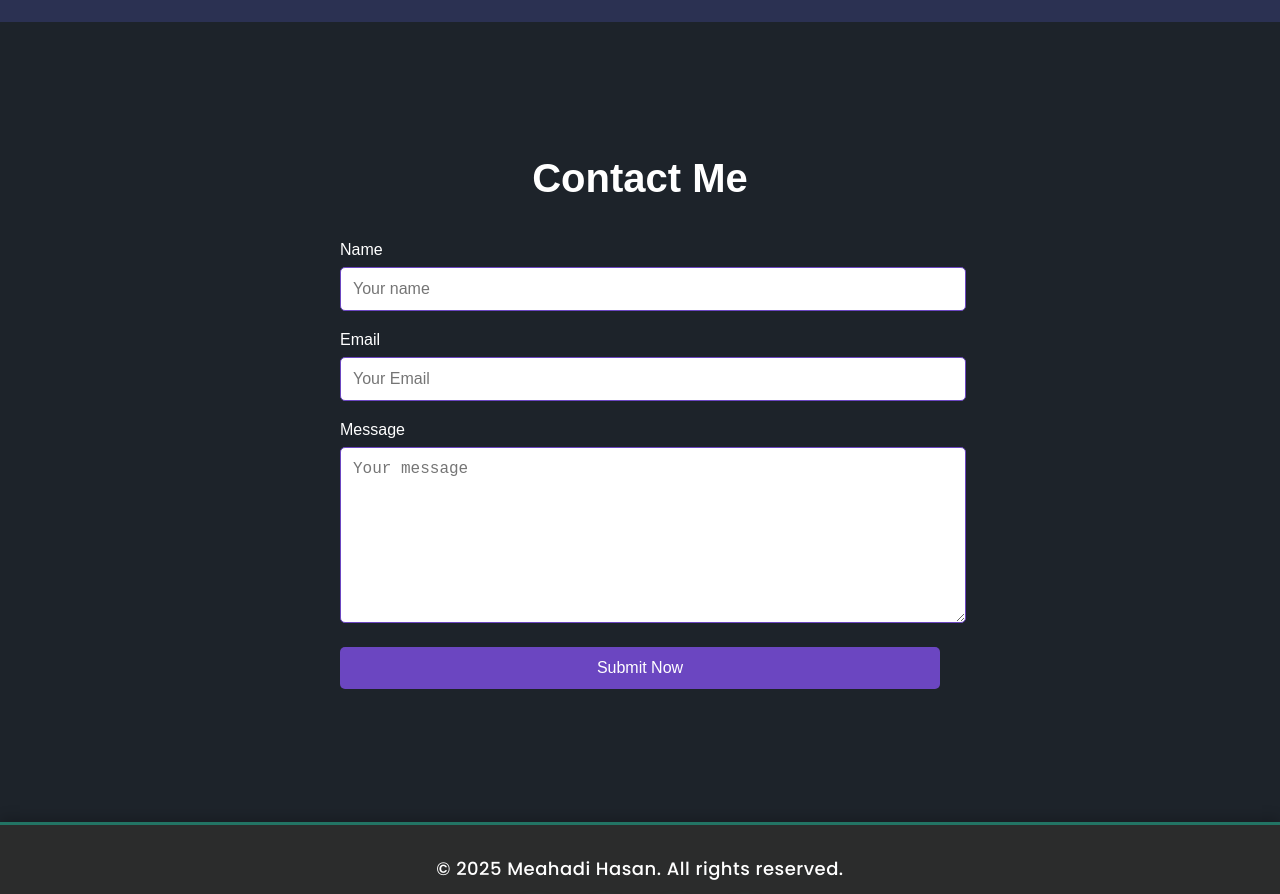
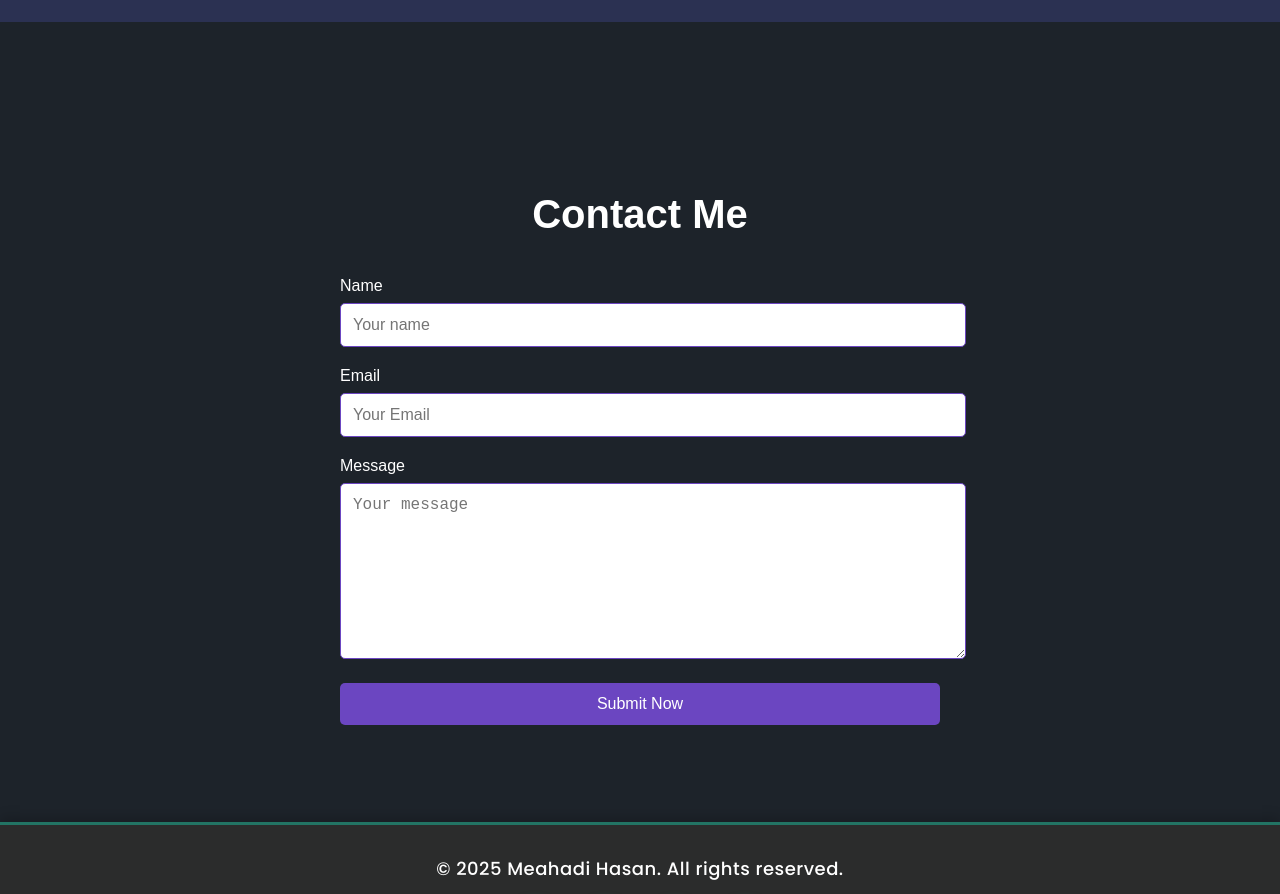
Before and after one commit to meahadi-hasan/my-portfolio, a plain HTML site: page index.html in a window 1280 px wide. Shown: the part 2620-3514 px from the top of the page. Drawn offline with Linux system fonts and the light colour scheme; some packages are replaced by stand-ins of ours; a script that the page names is missing.

Commit message:
Update index.html

```diff
--- a/index.html
+++ b/index.html
@@ -202,7 +202,7 @@
 
 	<!-- Contact me section -->
 <section class="contact" id="contact">
-    <div class="contact-heading">
+    <div class="contact-heading"><br><br><br><br>
         <h1 class="my-heading text-center">Contact Me</h1>
     </div>
     <div class="contact-content">
```
